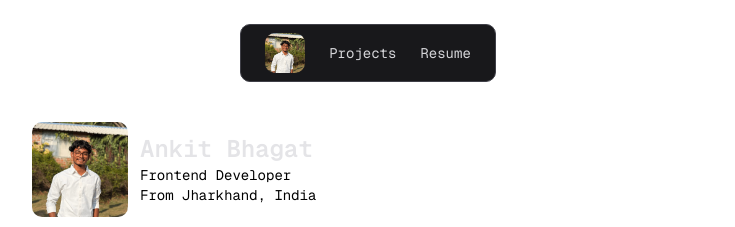
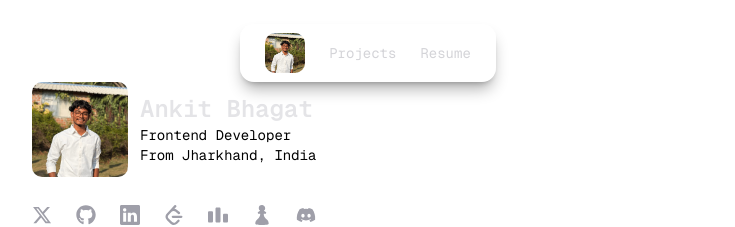
Before and after one commit to ankitsensei/ankitbhagat-portfolio, a React (Vite) app: page / in a window 1280 px wide. Shown: the top 227 px of the page, without its empty margins (272-1007 px from the left). Built offline with nearby package versions, Linux system fonts and the light colour scheme; a web font is replaced by a local one; what @embedpdf/core would draw is missing.

Commit message:
style: Glass effect

```diff
--- a/src/components/Navbar.tsx
+++ b/src/components/Navbar.tsx
@@ -3,12 +3,17 @@
 
 const Navbar = () => {
   return (
-    <div className="flex items-center justify-center mb-10 mt-6 lg:mt-6 w-full text-sm text-zinc-300 font-geist">
-      <ul className="flex items-center gap-6 border border-zinc-700 rounded-lg w-fit px-6 py-2 bg-zinc-900">
+    <div className="sticky top-0 z-50 flex items-center justify-center mt-6 w-full text-sm text-zinc-300 font-geist">
+      <ul className="flex items-center gap-6
+  rounded-xl px-6 py-2
+  bg-white/10 backdrop-blur-lg
+  border border-white/20
+  shadow-lg shadow-black/30
+  supports-[backdrop-filter]:bg-white/10">
         <NavLink
           to="/"
           className={({ isActive }) =>
-            isActive ? "active" : ""
+            isActive ? "active text-white" : "text-zinc-400 hover:text-white transition"
           }
         >
           <img src={DP} alt="dp" className="w-10 rounded-lg" />
```
